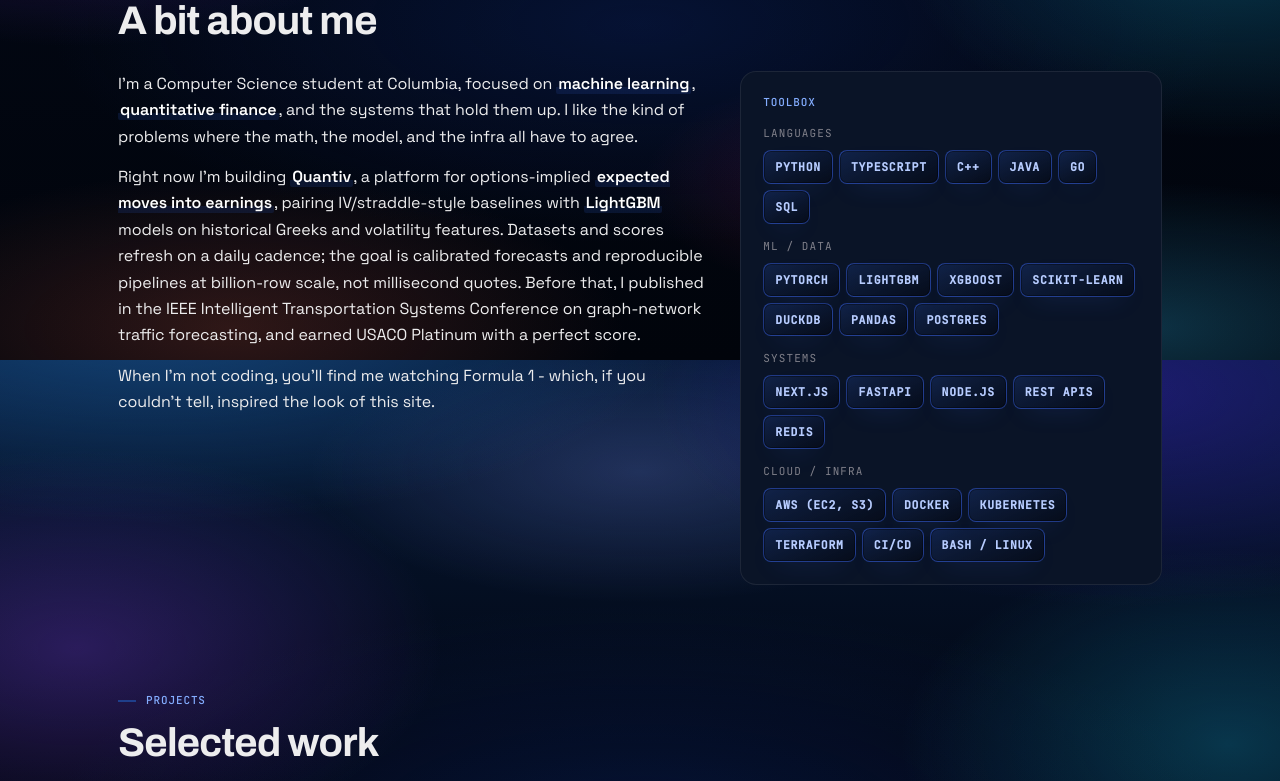
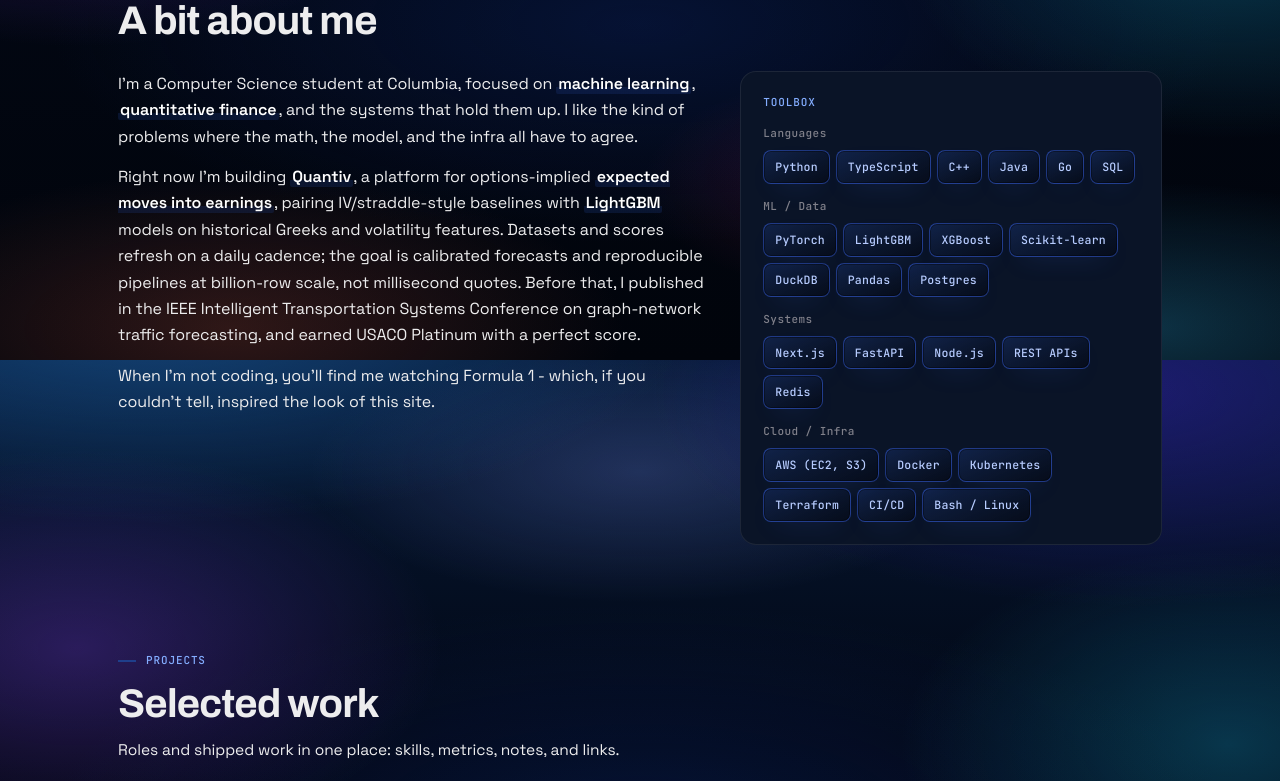
Before and after one commit to kenchengkc/personal-website, a Next.js app: page / in a window 1280 px wide. Shown: the part 1240-2021 px from the top of the page. Built offline with nearby package versions, Linux system fonts and the light colour scheme.

Commit message:
Update Starfield sparkle interval to 3.5s, correct project tags capitalization, and adjust button styling in CSS for improved aesthetics and consistency.

```diff
--- a/app/globals.css
+++ b/app/globals.css
@@ -162,9 +162,8 @@ button { font: inherit; cursor: pointer; }
   align-items: center;
   font-family: var(--font-mono);
   font-size: 11.5px;
-  font-weight: 600;
-  letter-spacing: 0.06em;
-  text-transform: uppercase;
+  font-weight: 500;
+  letter-spacing: 0.015em;
   padding: 7px 11px;
   border-radius: 8px;
   border: 1px solid color-mix(in srgb, var(--color-accent-bright) 42%, transparent);
@@ -1094,7 +1093,13 @@ button { font: inherit; cursor: pointer; }
 }
 .v2-skills { display: flex; flex-direction: column; gap: 14px; }
 .v2-skill-group { display: flex; flex-direction: column; gap: 8px; }
-.v2-skill-label { font-family: var(--font-mono); font-size: 11px; color: var(--color-muted); letter-spacing: 0.1em; text-transform: uppercase; }
+.v2-skill-label {
+  font-family: var(--font-mono);
+  font-size: 11px;
+  color: var(--color-muted);
+  letter-spacing: 0.04em;
+  font-weight: 500;
+}
 .v2-skill-chips { display: flex; flex-wrap: wrap; gap: 6px; }
 
 /* ============ EXPERIENCE ============ */
--- a/components/sections/Projects.tsx
+++ b/components/sections/Projects.tsx
@@ -187,7 +187,7 @@ const projects: Project[] = [
       { value: "Top 1%", label: "national rank" },
       { value: "Platinum", label: "qualifier", tone: "platinum" },
     ],
-    tags: ["C++", "Advanced Data Structures and Algorithms", "gdb"],
+    tags: ["C++", "Advanced data structures and algorithms", "gdb"],
     details: [
       "Competition-grade C++ across graphs, DP, segment trees, and computational geometry.",
       "gdb profiling to chase down edge cases under tight memory and runtime budgets.",
--- a/components/sections/Starfield.tsx
+++ b/components/sections/Starfield.tsx
@@ -1,6 +1,6 @@
 "use client";
 
-// Deterministic starfield (percentage coords). A random star sparkles every 5s.
+// Deterministic starfield (percentage coords). A random star sparkles every 3.5s.
 
 import { useEffect, useState } from "react";
 
@@ -216,7 +216,7 @@ export function Starfield({ className }: { className?: string }) {
       sparkleTimer = setTimeout(() => setSparkleIndex(null), 1150);
     };
 
-    const interval = setInterval(pulse, 5000);
+    const interval = setInterval(pulse, 3500);
     return () => {
       clearInterval(interval);
       clearTimeout(sparkleTimer);
```
